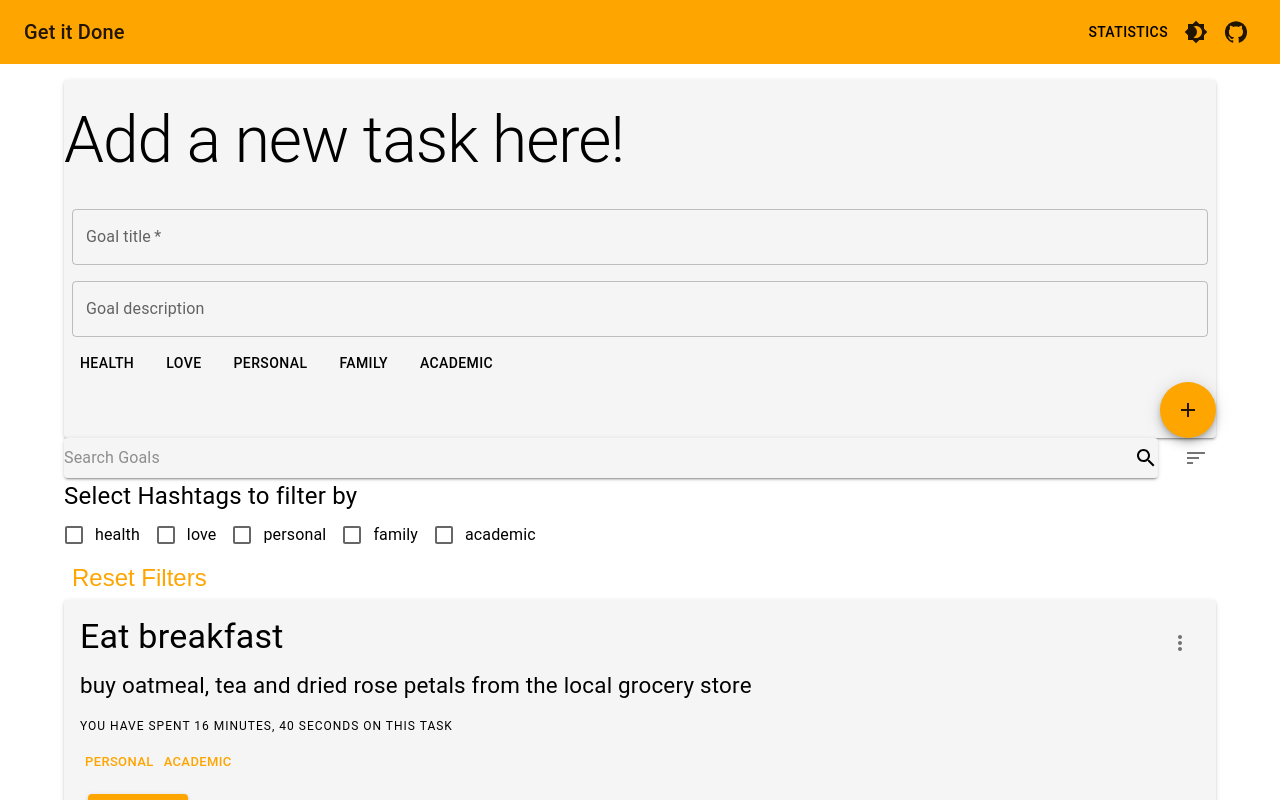
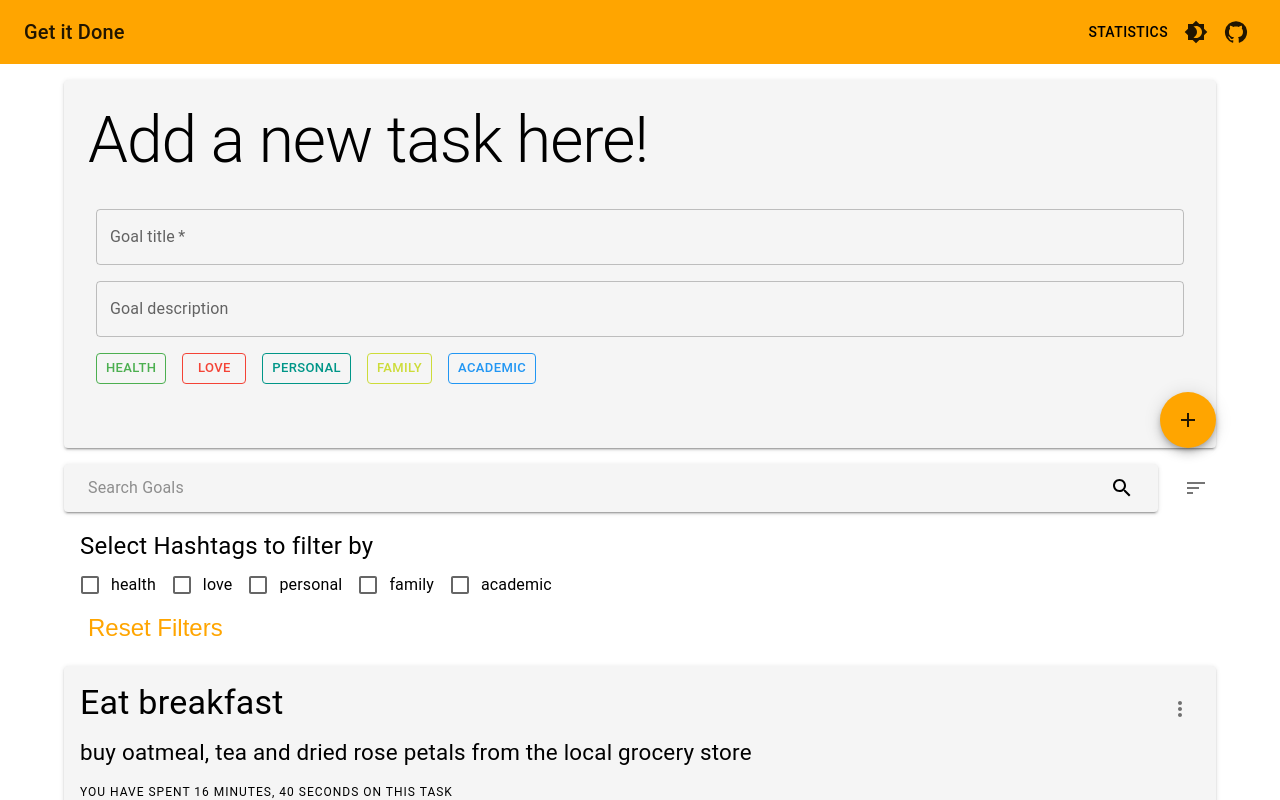
Before and after one commit to DhirajGilda/Get-It-Done, a React (Create React App) app: page / in a window 1280 px wide. Shown: the top 800 px of the page. Built offline with nearby package versions, Linux system fonts and the light colour scheme.

Commit message:
made some changes in button

```diff
--- a/src/components/Goal.jsx
+++ b/src/components/Goal.jsx
@@ -26,7 +26,7 @@ import DeleteIcon from "@mui/icons-material/Delete";
 import EditIcon from "@mui/icons-material/Edit";
 import ListItemIcon from "@mui/material/ListItemIcon";
 import TextField from "@mui/material/TextField";
-import { spacing } from '@mui/system';
+
 
 import {
   red,
@@ -57,22 +57,22 @@ const colors = {
 const EditGoal=({ goal, setGoals, globalHashTags, setEditing })=> {
   const useStyles = makeStyles((theme) => ({
     paper: {
-      marginBottom:theme.spacing(3),
+      marginBottom: theme.spacing(3),
     },
     root: {
       display: "flex",
       flexWrap: "wrap",
-      paddingLeft:theme.spacing(3),
-      paddingRight:theme.spacing(3),
+      paddingLeft: theme.spacing(3),
+      paddingRight: theme.spacing(3),
     },
     textField: {
-      marginLeft:spacing(1),
-      marginRight:spacing(1),
+      marginLeft: theme.spacing(1),
+      marginRight: theme.spacing(1),
       width: "25ch",
     },
     fab: {
-      marginRight:spacing(2),
-      marginBottom:spacing(2),
+      marginRight: theme.spacing(2),
+      marginBottom: theme.spacing(2),
     },
     fabContainer: {
       display: "flex",
@@ -81,10 +81,10 @@ const EditGoal=({ goal, setGoals, globalHashTags, setEditing })=> {
     buttons: {
       display: "flex",
       justifyContent: "flex-end",
-      paddingBottom:spacing(2),
+      paddingBottom: theme.spacing(2),
     },
     btn: {
-      marginRight:spacing(2),
+      marginRight: theme.spacing(2),
     },
   }));
   const classes = useStyles();
--- a/src/components/GoalList.jsx
+++ b/src/components/GoalList.jsx
@@ -15,15 +15,15 @@ import { makeStyles } from '@mui/styles';
 import Paper from "@mui/material/Paper";
 import InputBase from "@mui/material/InputBase";
 import SearchIcon from "@mui/icons-material/Search";
-import { spacing } from '@mui/system';
+
 
 import SelectTagFilters from "./SelectTagFilters";
 
 const useStyles = makeStyles((theme) => ({
   root: {
-    paddingLeft:spacing(0),
-    paddingRight:spacing(0),
-    paddingTop:spacing(2),
+    paddingLeft: theme.spacing(0),
+    paddingRight: theme.spacing(0),
+    paddingTop: theme.spacing(2),
   },
   searchFilterDiv: {
     display: "flex",
@@ -35,9 +35,9 @@ const useStyles = makeStyles((theme) => ({
   searchBarRoot: {
     display: "flex",
     justifyContent: "space-between",
-    padding:spacing(1),
-    paddingLeft:spacing(3),
-    paddingRight:spacing(3),
+    padding: theme.spacing(1),
+    paddingLeft: theme.spacing(3),
+    paddingRight: theme.spacing(3),
     width: "95%",
   },
   searchIconContainer: {
@@ -45,10 +45,7 @@ const useStyles = makeStyles((theme) => ({
     alignItems: "center",
   },
   checkBoxContainer: {
-    padding:spacing(2),
-  },
-  resetButton: {
-    marginTop:spacing(2),
+    padding: theme.spacing(2),
   },
 }));
 
--- a/src/components/HashTagSelector.jsx
+++ b/src/components/HashTagSelector.jsx
@@ -1,13 +1,12 @@
 import React from "react";
 import Button from "@mui/material/Button";
-import { makeStyles } from '@mui/styles';
+import { makeStyles } from "@mui/styles";
 import { useTheme } from "@mui/material/styles";
-import { spacing } from '@mui/system';
 import { red, pink, green, purple, blue, teal, lime, yellow, grey, deepOrange } from "@mui/material/colors";
 
 const useStyles = makeStyles((theme) => ({
   button: {
-    margin:theme.spacing.unit,
+    // Remove the margin property
   },
 }));
 
@@ -56,7 +55,7 @@ const HashTagSelector = ({ hashTags, setHashTags, globalHashTags }) => {
           borderColor: buttonHoverColor,
         },
       },
-    }));
+    }))();
   };
 
   return (
@@ -68,11 +67,17 @@ const HashTagSelector = ({ hashTags, setHashTags, globalHashTags }) => {
 
         return (
           <ColorButton
-            className={`${classes.button} ${buttonStyles().root}`}
+            className={buttonStyles.root}
             size="small"
             key={globalHashTag._id}
             onClick={() => handleToggleHashTag(globalHashTag)}
-            variant={selected ? "outlined" : ""}
+            variant={selected ? "contained" : "outlined"}
+            sx={{ m: theme.spacing(1) }} // Apply spacing using theme.spacing
+            style={{
+              backgroundColor: selected ? colors[globalHashTag.color][500] : "", // Set background color only for selected buttons
+              color: selected ? "" : colors[globalHashTag.color][500], // Set text color only for non-selected buttons
+              borderColor: selected ? colors[globalHashTag.color][500] : colors[globalHashTag.color][500], // Set border color for both selected and non-selected buttons
+            }}
           >
             {globalHashTag.tag}
           </ColorButton>
--- a/src/components/NewGoalForm.jsx
+++ b/src/components/NewGoalForm.jsx
@@ -8,24 +8,23 @@ import { makeStyles } from '@mui/styles';
 import TextField from "@mui/material/TextField";
 import Fab from "@mui/material/Fab";
 import AddIcon from "@mui/icons-material/Add";
-import { spacing } from '@mui/system';
 import Paper from '@mui/material/Paper';
 
 const useStyles = makeStyles((theme) => ({
   root: {
     display: "flex",
     flexWrap: "wrap",
-    paddingLeft:spacing(3),
-    paddingRight:spacing(3),
+    paddingLeft: theme.spacing(3),
+    paddingRight: theme.spacing(3),
   },
   textField: {
-    marginLeft:spacing(1),
-    marginRight:spacing(1),
+    marginLeft: theme.spacing(1),
+    marginRight: theme.spacing(1),
     width: "25ch",
   },
   fab: {
-    marginRight:spacing(2),
-    marginBottom:spacing(2),
+    marginRight: theme.spacing(2),
+    marginBottom: theme.spacing(2),
   },
   fabContainer: {
     display: "flex",
```
